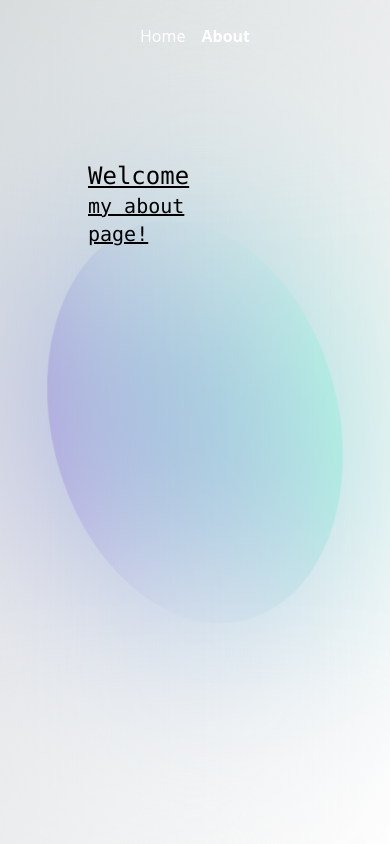
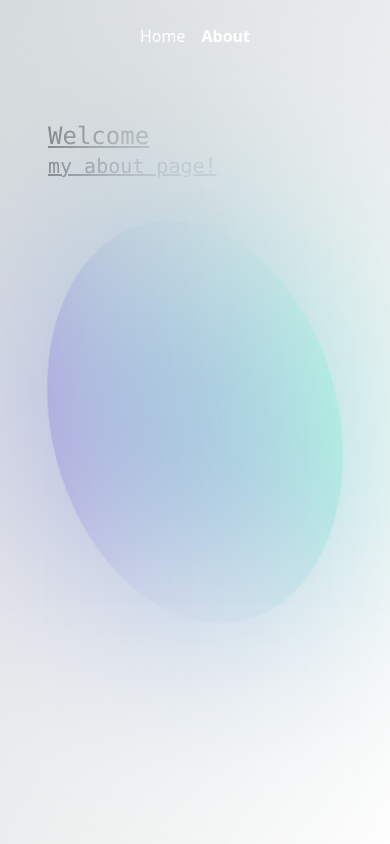
Before and after one commit to brunovskyoliver/portfolio, a Next.js app: page /About in a window 390 px wide. Built offline with nearby package versions, Linux system fonts and the light colour scheme.

Commit message:
next commt

```diff
--- a/src/pages/About.tsx
+++ b/src/pages/About.tsx
@@ -50,8 +50,8 @@ export default function About(): JSX.Element {
       }, []);
   return (
     <Layout>
-      <div className='flex flex-row h-screen'>
-        <div className='flex justify-start p-14 w-1/2 z-10'>
+  <div className='flex flex-col h-screen md:flex-row'>
+    <div className='flex justify-start p-4 md:p-14 w-full md:w-1/2'>
       <div className=''>
         <h1 data-value='Welcome' className='text-2xl md:text-3xl font-mono underline'>Welcome</h1>
         <h2 className='text-xl md:text-2xl font-mono underline md:ml-14'>my about page!</h2>
@@ -59,5 +59,6 @@ export default function About(): JSX.Element {
     </div>
   </div>
 </Layout>
+
   );
 }
```
Lines whose indentation alone changed are shown as unchanged.
